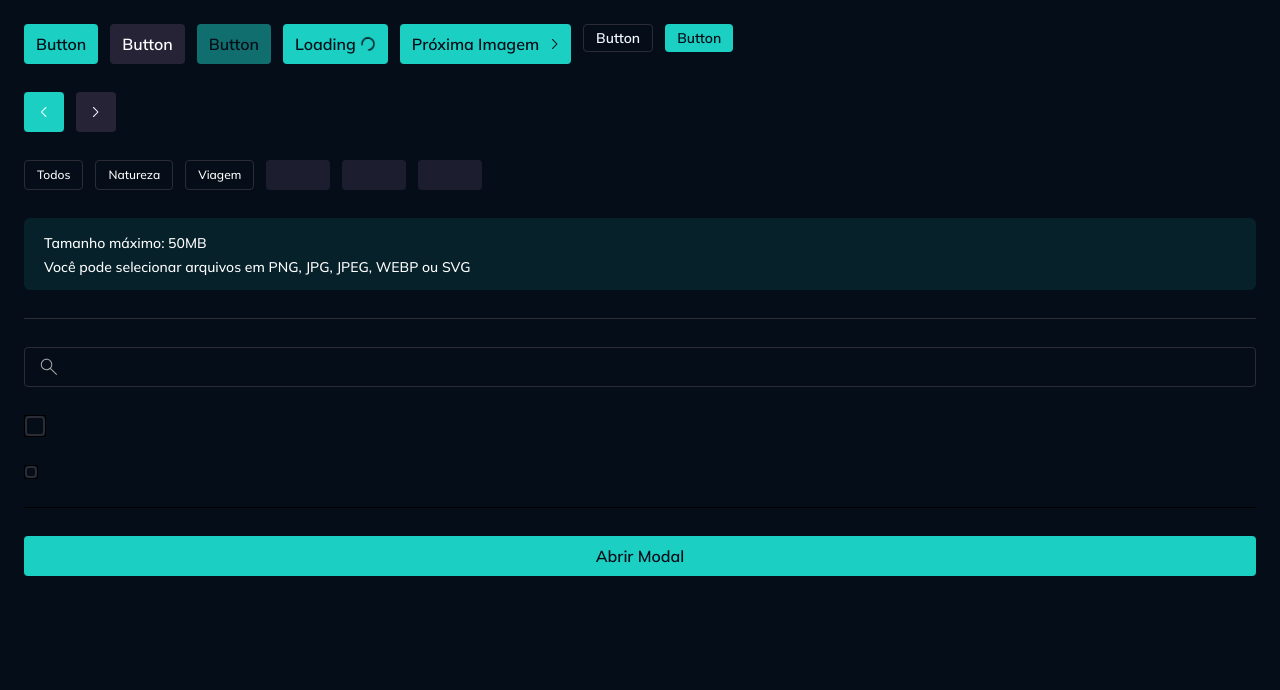
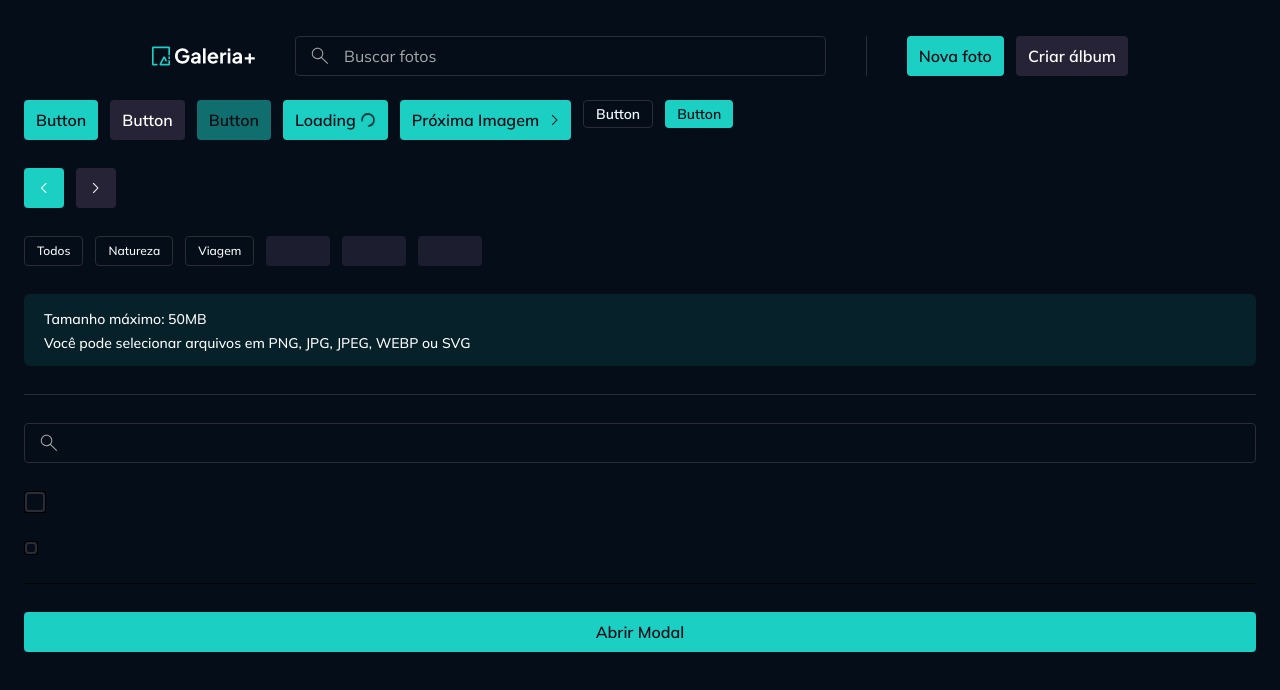
Before and after one commit to gabrieldborges/gallery-plus-template, a React (Vite) app: page /components in a window 1280 px wide. Shown: the top 690 px of the page. Built offline with nearby package versions, Linux system fonts and the light colour scheme.

Commit message:
feat : addes header with debounce feature in inputText

```diff
--- a/package.json
+++ b/package.json
@@ -24,6 +24,7 @@
     "react": "^19.1.0",
     "react-dom": "^19.1.0",
     "react-hook-form": "^7.76.1",
+    "react-router": "^7.16.0",
     "tailwind-variants": "^1.0.0",
     "tailwindcss": "^4.1.10",
     "tw-animate-css": "^1.4.0",
--- a/src/App.tsx
+++ b/src/App.tsx
@@ -1,105 +1,19 @@
-import InputCheckbox from "./components/input-checkbox";
-import Button from "./components/button";
-import ButtonIcon from "./components/button-icon";
-import ChevronLeftIcon from "./assets/icons/chevron-left.svg?react";
-import ChevronRightIcon from "./assets/icons/chevron-right.svg?react";
-import Badge from "./components/badge";
-import Alert from "./components/alert";
-import Divider from "./components/divider";
-import InputText from "./components/input-text";
-import searchIcon from "./assets/icons/search.svg?react"
-import InputSingleFile from "./components/input-single-file";
-import { useForm } from "react-hook-form";
-import ImageFilePreview from "./components/image-file-preview";
-import { Dialog, DialogTrigger, DialogClose } from "../src/components/ui-components/dialog";
-import DialogContent from "../src/components/ui-components/dialog";
-import { DialogHeader, DialogBody, DialogFooter } from "../src/components/ui-components/dialog";
-
+import { BrowserRouter, Routes, Route } from "react-router"
+import LayoutMain from "./pages/layout-main"
+import PageComponents from "./pages/page-components"
+import PageHome from "./pages/page-home"
+import PagePhotoDetails from "./pages/page-photo-details"
 
 export default function App() {
-	const form = useForm();
-	const file = form.watch("file")
-	const fileSrc = file?.[0] ? URL.createObjectURL(file[0]) : undefined
-
-
-
 	return (
-		<div className="grid gap-7 p-6">
-			<div className="flex gap-3">
-				<Button>Button</Button>
-				<Button variant="secondary">Button</Button>
-				<Button disabled>Button</Button>
-				<Button handling>Loading</Button>
-				<Button icon={ChevronRightIcon}>Próxima Imagem</Button>
-				<Button variant="ghost" size="sm">
-					Button
-				</Button>
-				<Button variant="primary" size="sm">
-					Button
-				</Button>
-			</div>
-
-			<div className="flex gap-3">
-				<ButtonIcon icon={ChevronLeftIcon} />
-				<ButtonIcon icon={ChevronRightIcon} variant="secondary" />
-			</div>
-
-			<div className="flex gap-3">
-				<Badge>Todos</Badge>
-				<Badge>Natureza</Badge>
-				<Badge>Viagem</Badge>
-				<Badge loading>Viagem</Badge>
-				<Badge loading>Viagem</Badge>
-				<Badge loading>Viagem</Badge>
-			</div>
-
-			<div>
-				<Alert>
-					Tamanho máximo: 50MB
-					<br />
-					Você pode selecionar arquivos em PNG, JPG, JPEG, WEBP ou SVG
-				</Alert>
-			</div>
-
-			<div>
-				<Divider />
-			</div>
-			<InputText icon={searchIcon}></InputText>
-			<InputCheckbox size="md"></InputCheckbox>
-			<InputCheckbox size="sm"></InputCheckbox>
-			<hr />
-
-
-			<Dialog>
-				<DialogTrigger asChild>
-					<Button>Abrir Modal</Button>
-				</DialogTrigger>
-				<DialogContent>
-					<DialogHeader>Teste</DialogHeader>
-					<DialogBody>
-						<Alert>
-							Tamanho máximo: 50MB
-							<br />
-							Você pode selecionar arquivos em PNG, JPG, JPEG, WEBP ou SVG
-						</Alert>
-						<InputSingleFile
-							form={form}
-							allowedExtensions={["png", "jpeg", "jpg", "webp", " svg"]}
-							maxFileSizeInMB={50}
-							replaceBy={<ImageFilePreview src={fileSrc} />}
-							{...form.register("file")}
-						></InputSingleFile>
-					</DialogBody>
-					<DialogFooter>
-						<DialogClose asChild>
-							<Button variant="secondary">Cancelar</Button>
-						</DialogClose>
-						<Button variant="primary">Enviar</Button>
-
-					</DialogFooter>
-				</DialogContent>
-			</Dialog>
-
-		</div>
-	);
+		<BrowserRouter>
+			<Routes>
+				<Route element={<LayoutMain />}>
+					<Route index element={<PageHome />} />
+					<Route path="/components" element={<PageComponents />} />
+					<Route path="/photos/:id" element={<PagePhotoDetails/>} />
+				</Route>
+			</Routes>
+		</BrowserRouter>
+	)
 }
--- /dev/null
+++ b/src/components/component-sections/header-main.tsx
@@ -0,0 +1,35 @@
+import Container from "../container";
+import cn from "classnames"
+import Logo from "../../assets/images/galeria-plus-full-logo.svg?react"
+import Divider from "../divider";
+import Button from "../button";
+import { Link } from "react-router";
+import PhotoSearch from "../ui-components/photo-search";
+
+
+interface HeaderMainProps extends React.ComponentProps<typeof Container> {
+
+}
+
+export default function HeaderMain({ className, ...props }: HeaderMainProps) {
+
+    return <>
+        <Container
+            as="header"
+            className={cn("flex items-center justify-between gap-10 mt-9", className)}
+            {...props}
+        >
+            <Link to={"/"}>
+                <Logo className="h-5" />
+            </Link>
+            <PhotoSearch />
+            <Divider orientation="vertical" variant="default" className="h-10" />
+            <div className="flex items-center gap-3">
+                <Button>Nova foto</Button>
+                <Button variant="secondary">Criar álbum</Button>
+            </div>
+
+        </Container>
+
+    </>
+}
--- /dev/null
+++ b/src/components/ui-components/photo-search.tsx
@@ -0,0 +1,38 @@
+import SearchIcon from "../../assets/icons/search.svg?react"
+import InputText from "../input-text"
+import React from "react";
+import { debounce } from "../../helpers/util";
+
+
+
+
+
+export default function PhotoSearch() {
+    const [inputValue, setInputValue] = React.useState("");
+
+    function handleDebounceFunction(value: any) {
+        console.log(" Valor do debounce", value)
+    }
+
+    const debouncedSetValue = React.useCallback(debounce(handleDebounceFunction, 1000), [])
+
+    function handleInputValueChange(e: React.ChangeEvent<HTMLInputElement>) {
+        const value = e.target.value
+        setInputValue(value)
+        debouncedSetValue(value)
+    }
+
+
+
+
+    return (
+        <InputText
+            icon={SearchIcon}
+            placeholder="Buscar fotos"
+            className="flex-1"
+            value={inputValue}
+            onChange={handleInputValueChange}
+        />
+
+    )
+}
--- /dev/null
+++ b/src/helpers/util.tsx
@@ -0,0 +1,18 @@
+export function debounce<T extends (...args: any[]) => any>(
+    func: T,
+    wait: number
+) {
+    let timeout: ReturnType<typeof setTimeout> | null = null;
+
+    return function (...args: Parameters<T>): void {
+        const later = () => {
+            timeout = null;
+            func(...args);
+        }
+        if (timeout !== null) {
+            clearTimeout(timeout);
+        }
+        timeout = setTimeout(later, wait)
+    }
+
+}
--- /dev/null
+++ b/src/pages/layout-main.tsx
@@ -0,0 +1,10 @@
+import { Outlet } from "react-router"
+import HeaderMain from "../components/component-sections/header-main"
+
+
+export default function LayoutMain(){
+    return <>
+    <HeaderMain/>
+    <Outlet/>
+    </>
+}
--- /dev/null
+++ b/src/pages/page-components.tsx
@@ -0,0 +1,103 @@
+import InputCheckbox from "../components/input-checkbox";
+import Button from "../components/button";
+import ButtonIcon from "../components/button-icon";
+import ChevronLeftIcon from "../assets/icons/chevron-left.svg?react";
+import ChevronRightIcon from "../assets/icons/chevron-right.svg?react";
+import Badge from "../components/badge";
+import Alert from "../components/alert";
+import Divider from "../components/divider";
+import InputText from "../components/input-text";
+import searchIcon from "../assets/icons/search.svg?react"
+import InputSingleFile from "../components/input-single-file";
+import { useForm } from "react-hook-form";
+import ImageFilePreview from "../components/image-file-preview";
+import DialogContent, { Dialog, DialogTrigger, DialogClose, DialogHeader, DialogBody, DialogFooter } from "../components/ui-components/dialog";
+
+
+export default function PageComponents() {
+	const form = useForm();
+	const file = form.watch("file")
+	const fileSrc = file?.[0] ? URL.createObjectURL(file[0]) : undefined
+
+
+
+	return (
+		<div className="grid gap-7 p-6">
+			<div className="flex gap-3">
+				<Button>Button</Button>
+				<Button variant="secondary">Button</Button>
+				<Button disabled>Button</Button>
+				<Button handling>Loading</Button>
+				<Button icon={ChevronRightIcon}>Próxima Imagem</Button>
+				<Button variant="ghost" size="sm">
+					Button
+				</Button>
+				<Button variant="primary" size="sm">
+					Button
+				</Button>
+			</div>
+
+			<div className="flex gap-3">
+				<ButtonIcon icon={ChevronLeftIcon} />
+				<ButtonIcon icon={ChevronRightIcon} variant="secondary" />
+			</div>
+
+			<div className="flex gap-3">
+				<Badge>Todos</Badge>
+				<Badge>Natureza</Badge>
+				<Badge>Viagem</Badge>
+				<Badge loading>Viagem</Badge>
+				<Badge loading>Viagem</Badge>
+				<Badge loading>Viagem</Badge>
+			</div>
+
+			<div>
+				<Alert>
+					Tamanho máximo: 50MB
+					<br />
+					Você pode selecionar arquivos em PNG, JPG, JPEG, WEBP ou SVG
+				</Alert>
+			</div>
+
+			<div>
+				<Divider />
+			</div>
+			<InputText icon={searchIcon}></InputText>
+			<InputCheckbox size="md"></InputCheckbox>
+			<InputCheckbox size="sm"></InputCheckbox>
+			<hr />
+
+
+			<Dialog>
+				<DialogTrigger asChild>
+					<Button>Abrir Modal</Button>
+				</DialogTrigger>
+				<DialogContent>
+					<DialogHeader>Teste</DialogHeader>
+					<DialogBody>
+						<Alert>
+							Tamanho máximo: 50MB
+							<br />
+							Você pode selecionar arquivos em PNG, JPG, JPEG, WEBP ou SVG
+						</Alert>
+						<InputSingleFile
+							form={form}
+							allowedExtensions={["png", "jpeg", "jpg", "webp", " svg"]}
+							maxFileSizeInMB={50}
+							replaceBy={<ImageFilePreview src={fileSrc} />}
+							{...form.register("file")}
+						></InputSingleFile>
+					</DialogBody>
+					<DialogFooter>
+						<DialogClose asChild>
+							<Button variant="secondary">Cancelar</Button>
+						</DialogClose>
+						<Button variant="primary">Enviar</Button>
+
+					</DialogFooter>
+				</DialogContent>
+			</Dialog>
+
+		</div>
+	);
+}
--- /dev/null
+++ b/src/pages/page-home.tsx
@@ -0,0 +1,10 @@
+import Text from "../components/text"
+
+
+export default function PageHome() {
+    return <>
+        <div>
+            <Text variant="heading-large">Page Home!</Text>
+        </div>
+    </>
+}
--- /dev/null
+++ b/src/pages/page-photo-details.tsx
@@ -0,0 +1,14 @@
+import Text from "../components/text"
+import { useParams } from "react-router"
+
+
+export default function PagePhotoDetails() {
+    const { id } = useParams();
+
+
+    return <>
+        <div>
+            <Text variant="heading-large">Page PhotoDetails ! id = {id}</Text>
+        </div>
+    </>
+}
```
Also changed, not shown: src/components/ui-components/dialog.tsx (line endings or trailing spaces), todo.txt (added), 1 other file (tests, documents, lock files or other folders).
